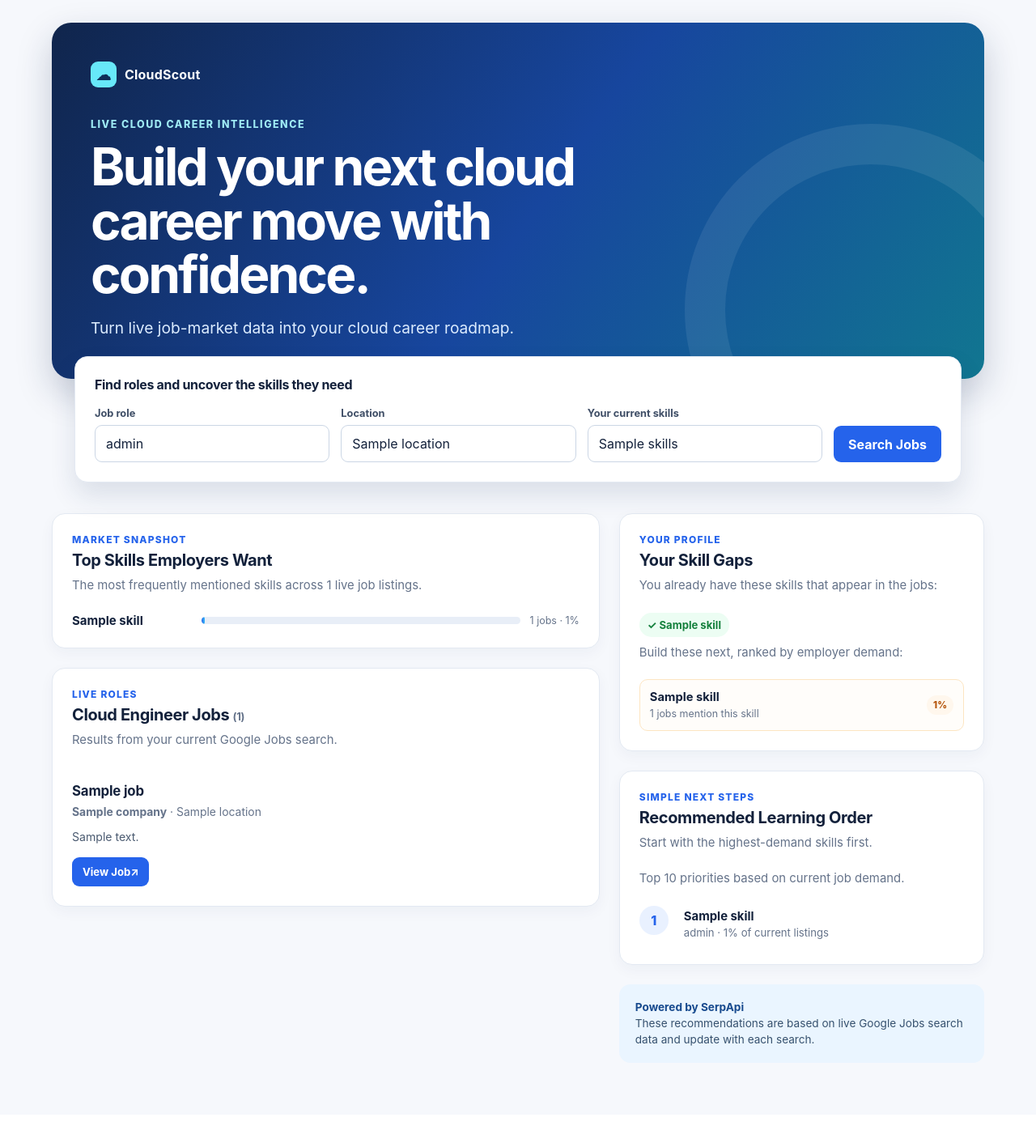
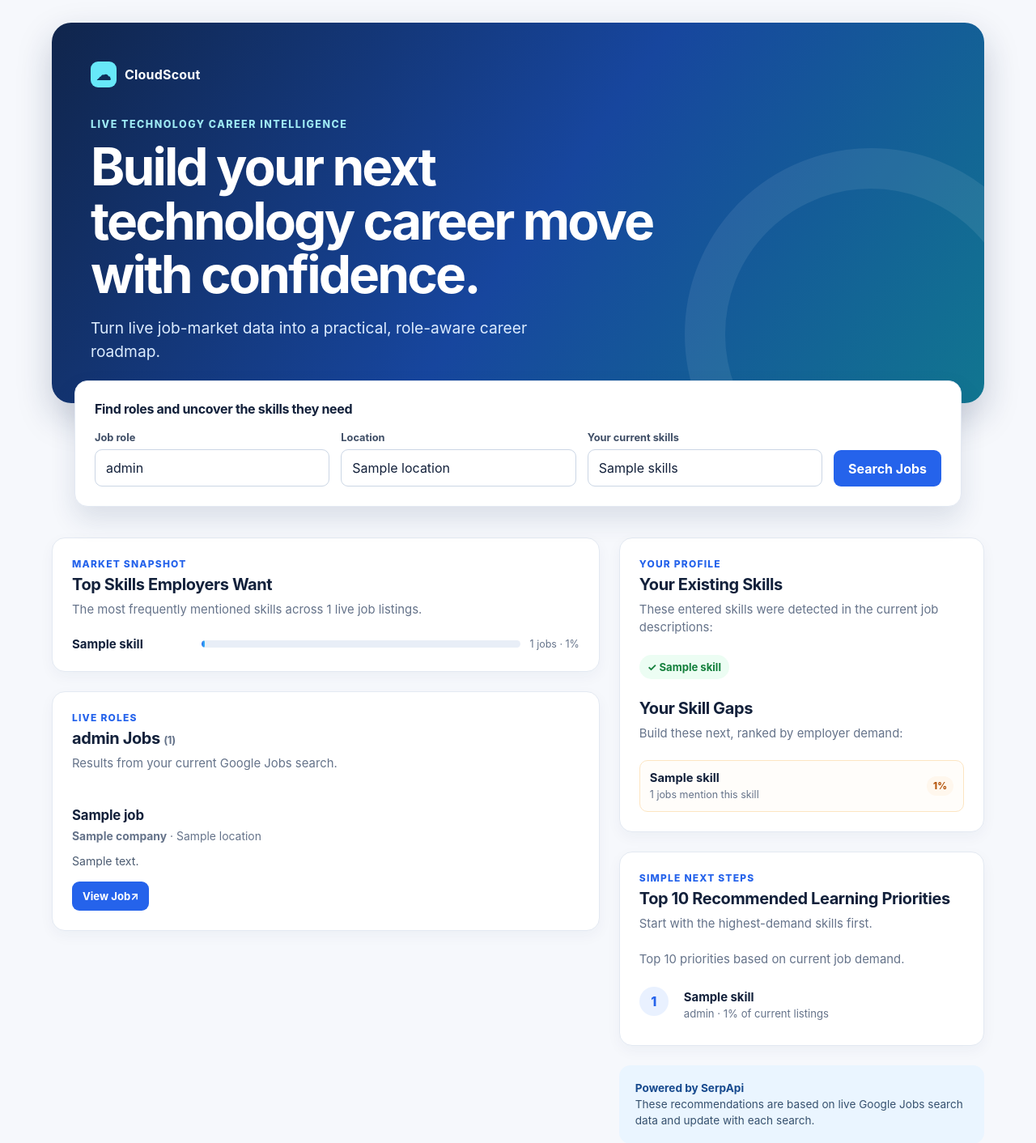
Before and after one commit to sachingupta32/CloudScout, a Flask app: template templates/index.html in a window 1280 px wide. Shown: the top 1412 px of the page at 81% size. Before the commit the page ends 1313 px from the top, so only its background shows below. Run offline with Flask 3, Linux system fonts and the light colour scheme; the template is opened without the code that fills it: most values are stand-ins (such as "Sample title", 1, 10 or a date in 2020).

Commit message:
Make CloudScout role aware

```diff
--- a/app.py
+++ b/app.py
@@ -14,33 +14,53 @@ load_dotenv()
 SERPAPI_URL = "https://serpapi.com/search.json"
 
 # Each key is the name shown to the user. The patterns underneath it capture
-# common ways that skill appears in job descriptions and form input.
+# common aliases in job descriptions and form input.  This is intentionally a
+# transparent catalog: a skill is reported only when one of these rules finds
+# it in a description returned for the current search.
 SKILL_PATTERNS = {
+    # Programming
     "Python": (r"\bpython\b",),
+    "Java": (r"\bjava\b",),
     "C": (r"(?<![A-Za-z0-9+#])c(?![A-Za-z0-9+#])",),
-    "Java": (r"\bjava\b",),
-    "JavaScript": (r"\bjavascript\b",),
-    "Linux": (r"\blinux\b",),
-    "Git": (r"\bgit\b",),
-    "Docker": (r"\bdocker(?:\s+containers?)?\b",),
-    "Kubernetes": (r"\bkubernetes\b", r"\bk8s\b"),
+    "C++": (r"\bc\s*\+\+(?!\w)", r"\bcpp\b"),
+    "JavaScript": (r"\bjavascript\b", r"\bjs\b"),
+    "TypeScript": (r"\btypescript\b", r"\bts\b"),
+    # Web
+    "HTML": (r"\bhtml(?:5)?\b",),
+    "CSS": (r"\bcss(?:3)?\b",),
+    "React": (r"\breact(?:\.js)?\b",),
+    "Node.js": (r"\bnode(?:\.js|js)?\b",),
+    "REST API": (r"\brest(?:ful)?\s+apis?\b", r"\brestful\b"),
+    # Data
+    "SQL": (r"\bsql\b", r"\bmysql\b", r"\bpostgres(?:ql)?\b"),
+    "Excel": (r"\b(?:microsoft )?excel\b", r"\bms excel\b"),
+    "Power BI": (r"\bpower\s*bi\b",),
+    "Tableau": (r"\btableau\b",),
+    "Pandas": (r"\bpandas\b",),
+    # Cloud
     "AWS": (r"\baws\b", r"\bamazon web services\b"),
     "Azure": (r"\bazure\b",),
     "Google Cloud": (r"\bgcp\b", r"\bgoogle cloud(?: platform)?\b"),
+    "Docker": (r"\bdocker(?:\s+containers?)?\b",),
+    "Kubernetes": (r"\bkubernetes\b", r"\bk8s\b"),
     "Terraform": (r"\bterraform\b",),
-    "Ansible": (r"\bansible\b",),
-    "SQL": (r"\bsql\b",),
-    "Networking": (r"\bnetworking\b", r"\bnetwork\s+engineering\b"),
-    "REST API": (r"\brest(?:ful)?\s+apis?\b",),
-    "CI/CD": (r"\bci\s*/\s*cd\b", r"\bcontinuous integration\b"),
+    # DevOps
+    "CI/CD": (r"\bci\s*/\s*cd\b", r"\bcontinuous integration\b", r"\bcontinuous delivery\b", r"\bcontinuous deployment\b"),
     "Jenkins": (r"\bjenkins\b",),
     "GitHub Actions": (r"\bgithub actions\b",),
+    "Ansible": (r"\bansible\b",),
+    "Linux": (r"\blinux\b",),
     "Bash": (r"\bbash\b", r"\bshell scripting\b"),
+    # Security
+    "IAM": (r"\biam\b", r"\bidentity and access management\b"),
     "Cloud Security": (r"\bcloud security\b",),
-    "IAM": (r"\biam\b", r"\bidentity and access management\b"),
-    "VMware": (r"\bvmware\b",),
+    "Cybersecurity": (r"\bcyber\s*security\b", r"\bcybersecurity\b",),
+    "SIEM": (r"\bsiem\b", r"\bsecurity information and event management\b"),
+    # General
+    "Git": (r"\bgit\b",),
+    "GitHub": (r"\bgithub\b",),
+    "Networking": (r"\bnetworking\b", r"\bnetwork\s+engineering\b"),
     "Monitoring": (r"\bmonitoring\b",),
-    "Containers": (r"\bcontainers?\b",),
 }
 
 
@@ -76,9 +96,13 @@ def build_skill_analysis(jobs, current_skills):
     top_skills.sort(key=lambda item: (-item["count"], item["name"]))
 
     user_skill_set = extract_skills(current_skills)
-    # Show every recognized user skill, even if it is not mentioned in this
-    # particular batch of jobs. This keeps the profile input easy to verify.
-    owned_skills = [{"name": skill} for skill in sorted(user_skill_set)]
+    detected_skill_set = {skill["name"] for skill in top_skills}
+    # Keep every displayed insight tied to the live descriptions for this
+    # search, including the user's matched skills.
+    owned_skills = [
+        {"name": skill}
+        for skill in sorted(user_skill_set & detected_skill_set)
+    ]
     gaps = [skill for skill in top_skills if skill["name"] not in user_skill_set]
 
     for skill in gaps:
@@ -104,7 +128,7 @@ def build_skill_analysis(jobs, current_skills):
 
 
 def search_jobs(role, location):
-    """Request cloud jobs from SerpApi and return jobs plus an error message."""
+    """Request jobs for the submitted role from SerpApi."""
     api_key = os.getenv("SERPAPI_KEY")
     if not api_key:
         return [], "The SerpApi key is missing. Add SERPAPI_KEY to your local .env file."
--- a/templates/index.html
+++ b/templates/index.html
@@ -3,7 +3,7 @@
   <head>
     <meta charset="utf-8">
     <meta name="viewport" content="width=device-width, initial-scale=1">
-    <title>CloudScout | Cloud Career Roadmap</title>
+    <title>CloudScout | Technology Career Roadmap</title>
     <style>
       :root { --ink:#13213b; --muted:#65738a; --line:#e3e9f2; --blue:#2563eb; --blue-dark:#194bb6; --green:#15803d; --green-bg:#ecfdf3; --amber:#b45309; --amber-bg:#fff7ed; }
       * { box-sizing:border-box; }
@@ -61,9 +61,9 @@
     <main class="page">
       <header class="hero">
         <div class="brand"><span class="brand-mark">☁</span> CloudScout</div>
-        <p class="eyebrow">Live cloud career intelligence</p>
-        <h1>Build your next cloud career move with confidence.</h1>
-        <p>Turn live job-market data into your cloud career roadmap.</p>
+        <p class="eyebrow">Live technology career intelligence</p>
+        <h1>Build your next technology career move with confidence.</h1>
+        <p>Turn live job-market data into a practical, role-aware career roadmap.</p>
       </header>
 
       <section class="search-card" aria-label="Job search">
@@ -88,19 +88,20 @@
               <div class="skill-list">{% for skill in analysis.top_skills %}<div class="skill-row"><span class="skill-name">{{ skill.name }}</span><div class="bar-track" aria-label="{{ skill.name }} appears in {{ skill.percentage }} percent of jobs"><div class="bar-fill" style="width: {{ skill.percentage }}%"></div></div><span class="skill-stat">{{ skill.count }} jobs · {{ skill.percentage }}%</span></div>{% endfor %}</div>
             </section>
             <section class="panel">
-              <p class="section-kicker">Live roles</p><h2>Cloud Engineer Jobs <span class="job-count">({{ jobs|length }})</span></h2>
+              <p class="section-kicker">Live roles</p><h2>{{ form_data.role }} Jobs <span class="job-count">({{ jobs|length }})</span></h2>
               <p class="section-intro">Results from your current Google Jobs search.</p>
               {% for job in jobs %}<article class="job-card"><h3>{{ job.title }}</h3><p class="job-meta"><strong>{{ job.company }}</strong> · {{ job.location }}</p>{% if job.description %}<p class="job-description">{{ job.description }}</p>{% else %}<p class="job-description">No description was provided for this listing.</p>{% endif %}{% if job.link %}<a class="button" href="{{ job.link }}" target="_blank" rel="noopener">View Job <span aria-hidden="true">↗</span></a>{% endif %}</article>{% endfor %}
             </section>
           </div>
           <aside class="side-column">
             <section class="panel">
-              <p class="section-kicker">Your profile</p><h2>Your Skill Gaps</h2>
-              {% if analysis.owned_skills %}<p class="section-intro">You already have these skills that appear in the jobs:</p><div class="chips">{% for skill in analysis.owned_skills %}<span class="chip">✓ {{ skill.name }}</span>{% endfor %}</div>{% endif %}
+              <p class="section-kicker">Your profile</p><h2>Your Existing Skills</h2>
+              {% if analysis.owned_skills %}<p class="section-intro">These entered skills were detected in the current job descriptions:</p><div class="chips">{% for skill in analysis.owned_skills %}<span class="chip">✓ {{ skill.name }}</span>{% endfor %}</div>{% else %}<p class="empty-copy">None of your recognized entered skills were detected in these current job descriptions.</p>{% endif %}
+              <h2 style="margin-top:24px">Your Skill Gaps</h2>
               {% if analysis.gaps %}<p class="section-intro">Build these next, ranked by employer demand:</p><ul class="gap-list">{% for skill in analysis.gaps %}<li class="gap-item"><div><strong>{{ skill.name }}</strong><span>{{ skill.count }} jobs mention this skill</span></div><span class="demand">{{ skill.percentage }}%</span></li>{% endfor %}</ul>{% else %}<p class="empty-copy">Nice work—none of the recognized skills in these jobs are missing from your input.</p>{% endif %}
             </section>
             <section class="panel">
-              <p class="section-kicker">Simple next steps</p><h2>Recommended Learning Order</h2><p class="section-intro">Start with the highest-demand skills first.</p>
+              <p class="section-kicker">Simple next steps</p><h2>Top 10 Recommended Learning Priorities</h2><p class="section-intro">Start with the highest-demand skills first.</p>
               {% if analysis.learning_order %}<p class="section-intro">Top 10 priorities based on current job demand.</p><ol class="roadmap">{% for skill in analysis.learning_order %}<li><strong>{{ skill.name }}</strong><span>{{ skill.demand_level }} · {{ skill.percentage }}% of current listings</span></li>{% endfor %}</ol>{% else %}<p class="empty-copy">No learning gaps were found from the recognized skills.</p>{% endif %}
             </section>
             <section class="powered"><strong>Powered by SerpApi</strong><br>These recommendations are based on live Google Jobs search data and update with each search.</section>
```
Also changed, not shown: README.md.
